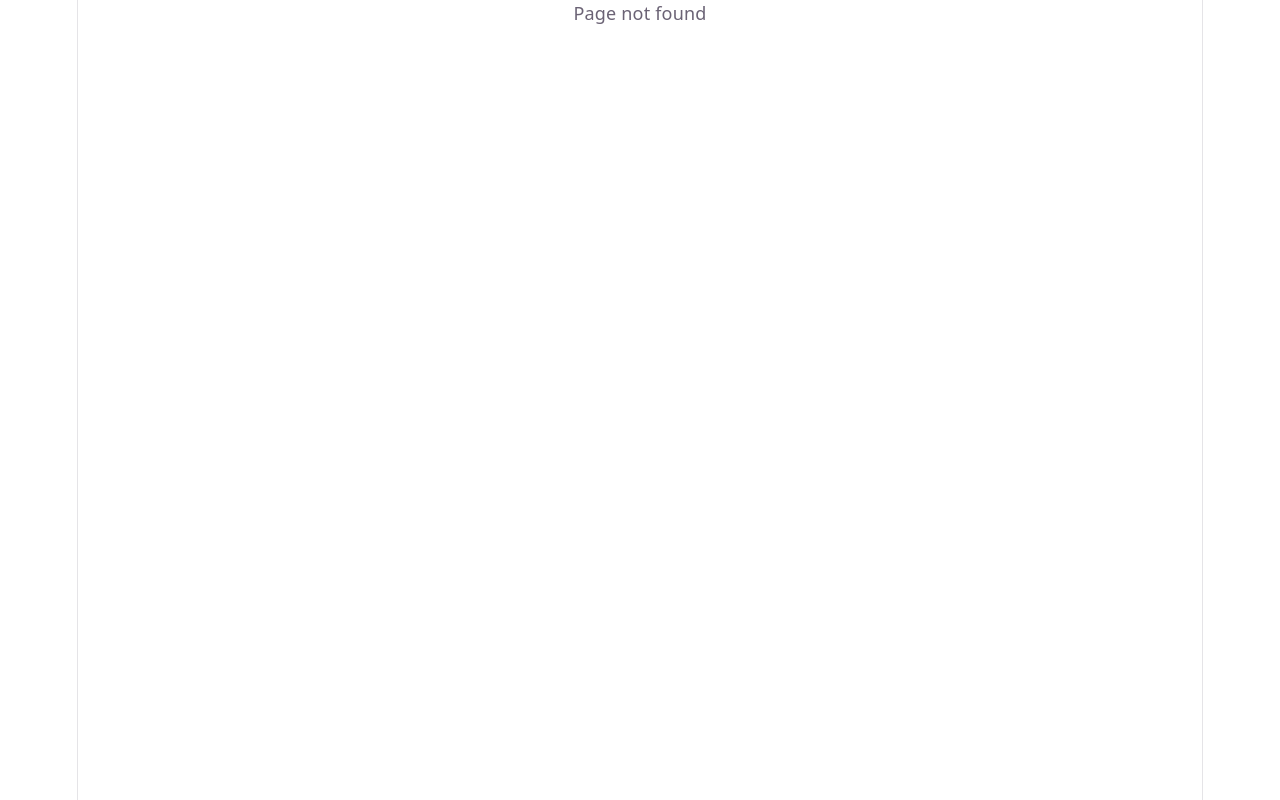
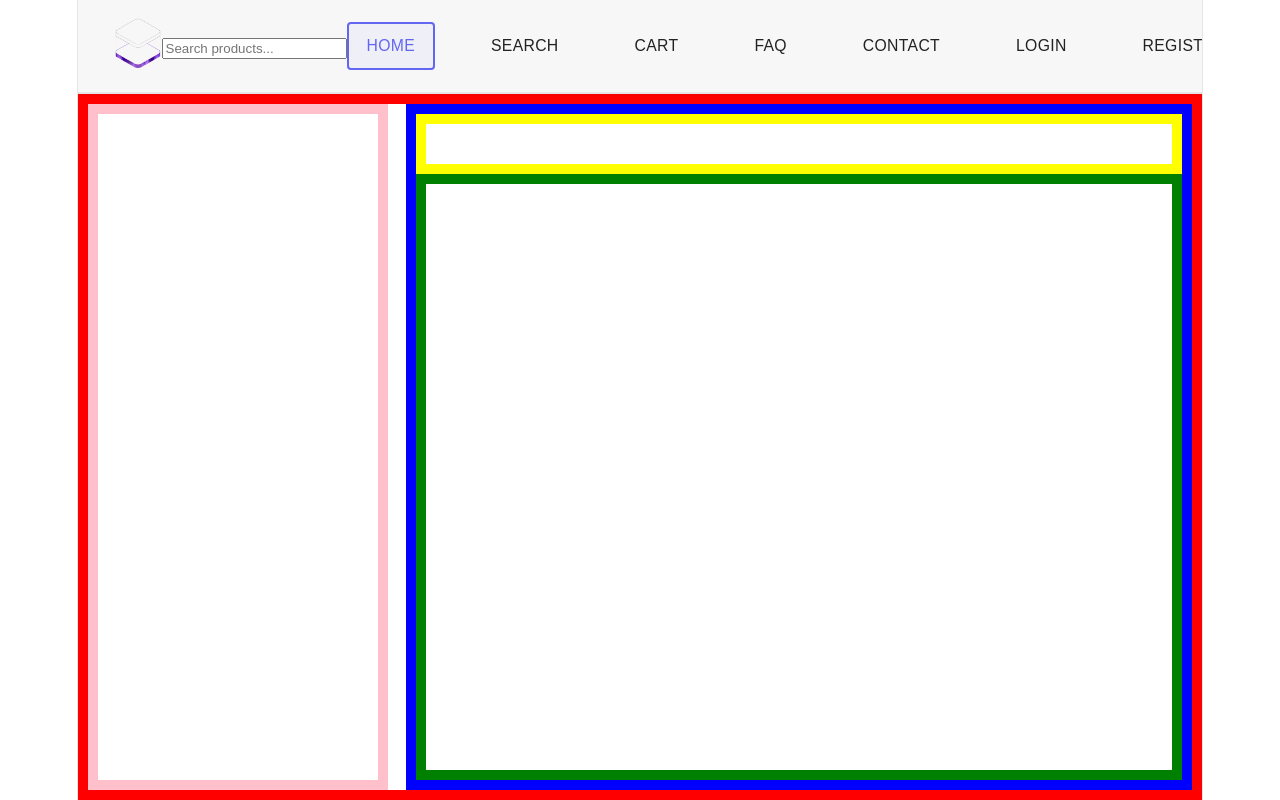
Before and after one commit to QNoah/ScalpCentral, a React (Vite) app in the folder Website/: page /search in a window 1280 px wide. Before the commit this address had no page. Built offline with nearby package versions, Linux system fonts and the light colour scheme.

Commit message:
navbar and start off search results page

```diff
--- a/Website/src/App.tsx
+++ b/Website/src/App.tsx
@@ -3,6 +3,7 @@ import './Components/Styling/RetroStyles.css';
 import { Routes, Route } from 'react-router-dom';
 import { LoginPage } from './Components/Pages/LoginPage';
 import { RegisterPage } from "./Components/Pages/RegisterPage";
+import { SearchResults } from './Components/Pages/SearchResults';
 import { HomePage } from "./Components/Pages/MainPage"
 import { useEffect, useState } from "react";
 import { getCookie } from "./Components/Functionalities/CookieUtils";
@@ -32,6 +33,7 @@ function App() {
           <Route path="/" element={<HomePage />}/>
           <Route path="/Login" element={<LoginPage />}/>
           <Route path="/Register" element={<RegisterPage />}/>
+          <Route path="/search" element={<SearchResults />} />
           <Route path="*" element={<p>Page not found</p>} />
         </Routes>
       </main>
--- /dev/null
+++ b/Website/src/Components/PageParts/Navbar.tsx
@@ -0,0 +1,45 @@
+import { useState } from 'react';
+import { Link } from 'react-router-dom';
+import logoImage from '../../assets/hero.png';
+import '../Styling/Navbar.css';
+
+export default function Navbar() {
+    const [search, setSearch] = useState("");
+
+    function handleSearchChange(event: React.ChangeEvent<HTMLInputElement>) {
+        setSearch(event.currentTarget.value);
+    }
+
+    function handleSearchSubmit(event: React.SubmitEvent<HTMLFormElement>) {
+        event.preventDefault();
+        navigate(`/search?query=${encodeURIComponent(search)}`);
+    }
+
+    function navigate(path: string) {
+        window.location.href = path;
+    }
+
+    return (
+        <div>
+            <header className="retro-header">
+                <div className="retro-header-content">
+                    <Link to="/">
+                    <img src={logoImage} alt="ScalpCentral" style={{ height: '50px' }} />
+                    </Link>
+                    <form onSubmit={handleSearchSubmit}>
+                        <input value={search} onChange={handleSearchChange} placeholder="Search products..." />
+                    </form>
+                    <nav className="retro-nav">
+                        <Link to="/" className="retro-nav-link active">HOME</Link>
+                        <Link to="/search" className="retro-nav-link">SEARCH</Link>
+                        <Link to="/cart" className="retro-nav-link">CART</Link>
+                        <Link to="/faq" className="retro-nav-link">FAQ</Link>
+                        <Link to="/contact" className="retro-nav-link">CONTACT</Link>
+                        <Link to="/login" className="retro-nav-link">LOGIN</Link>
+                        <Link to="/register" className="retro-nav-link">REGISTER</Link>
+                    </nav>
+                </div>
+            </header>
+        </div>
+    )
+}
--- a/Website/src/Components/Pages/MainPage.tsx
+++ b/Website/src/Components/Pages/MainPage.tsx
@@ -3,6 +3,7 @@ import { Search, Filter, TrendingUp, Zap, Flame, Droplet, Sparkles, Leaf } from
 import { Link } from 'react-router';
 import logoImage from '../../assets/hero.png';
 import '../Styling/HomeStyles.css';
+import Navbar from '../PageParts/Navbar';
 
 interface Product {
   id: number;
@@ -159,22 +160,7 @@ export function HomePage() {
       <div className="scanlines"></div>
       <div className="retro-grid"></div>
 
-      <header className="retro-header">
-        <div className="retro-header-content">
-          <Link to="/">
-            <img src={logoImage} alt="ScalpCentral" style={{ height: '100px' }} />
-          </Link>
-          <nav className="retro-nav">
-            <Link to="/" className="retro-nav-link active">HOME</Link>
-            <Link to="/search" className="retro-nav-link">SEARCH</Link>
-            <Link to="/cart" className="retro-nav-link">CART</Link>
-            <Link to="/faq" className="retro-nav-link">FAQ</Link>
-            <Link to="/contact" className="retro-nav-link">CONTACT</Link>
-            <Link to="/login" className="retro-nav-link">LOGIN</Link>
-            <Link to="/register" className="retro-nav-link">REGISTER</Link>
-          </nav>
-        </div>
-      </header>
+      <Navbar />
 
       <main className="retro-main">
         <div className="retro-content-wrapper">
--- /dev/null
+++ b/Website/src/Components/Pages/SearchResults.tsx
@@ -0,0 +1,36 @@
+import '../Styling/Search.css';
+import Navbar from '../PageParts/Navbar';
+
+export function SearchResults() {
+
+    return (
+        <div className="retro-container-search">
+            <Navbar />
+            <div className="search-content">
+                <div className="sidebar">
+
+                </div>
+                <div className="results-content">
+                    <div className="results-header">
+
+                    </div>
+                    <div className="results-grid">
+
+                    </div>
+                </div>
+            </div>
+        </div>
+
+    )
+}
+
+{/* <div className="retro-search-bar">
+              <Search className="retro-search-icon" size={20} />
+              <input
+                type="text"
+                placeholder="SEARCH PRODUCTS..."
+                value={searchQuery}
+                onChange={(e) => setSearchQuery(e.target.value)}
+                className="retro-search-input"
+              />
+            </div> */}
--- /dev/null
+++ b/Website/src/Components/Styling/Navbar.css
@@ -0,0 +1,76 @@
+:root {
+  --retro-bg: #ffffff;
+  --retro-surface: #f7f7f7;
+  --retro-border: #e5e5e5;
+  --retro-text: #222222;
+  --retro-text-muted: #777777;
+  --retro-accent: #6366f1;
+  --retro-accent-light: #818cf8;
+  --retro-purple: #6366f1;
+}
+
+/* Header */
+.retro-header {
+    position: sticky;
+    top: 0;
+    z-index: 50;
+    background: var(--retro-surface);
+    border-bottom: 2px solid var(--retro-border);
+    box-shadow: 0 2px 4px rgba(0, 0, 0, 0.05);
+}
+
+.retro-header-content {
+    max-width: 1400px;
+    margin: 0 auto;
+    padding: 1rem 2rem;
+    display: flex;
+    justify-content: space-between;
+}
+
+.retro-nav {
+    display: flex;
+    gap: 1rem;
+}
+
+.retro-nav-link {
+    font-family: 'Orbitron', sans-serif;
+    font-size: 0.875rem;
+    color: var(--retro-text);
+    text-decoration: none;
+    letter-spacing: 0.02em;
+    transition: all 0.2s ease;
+    padding: 0.5rem 1rem;
+    border: 2px solid transparent;
+    border-radius: 4px;
+}
+
+.retro-nav-link:hover,
+.retro-nav-link.active {
+    color: var(--retro-accent);
+    border-color: var(--retro-accent);
+    background: rgba(99, 102, 241, 0.05);
+}
+
+/* Search */
+.retro-search-section {
+    margin-bottom: 3rem;
+}
+
+.retro-search-bar {
+    display: flex;
+    align-items: center;
+    gap: 1rem;
+    background: var(--retro-surface);
+    border: 2px solid var(--retro-border);
+    border-radius: 4px;
+    padding: 1rem;
+}
+
+.retro-search-input {
+    flex: 1;
+    background: #ffffff;
+    border: 2px solid var(--retro-border);
+    color: var(--retro-text);
+    padding: 0.75rem 1rem;
+    border-radius: 4px;
+}
--- /dev/null
+++ b/Website/src/Components/Styling/Search.css
@@ -0,0 +1,50 @@
+:root {
+  --retro-bg: #ffffff;
+  --retro-surface: #f7f7f7;
+  --retro-border: #e5e5e5;
+  --retro-text: #222222;
+  --retro-text-muted: #777777;
+  --retro-accent: #6366f1;
+  --retro-accent-light: #818cf8;
+  --retro-purple: #6366f1;
+}
+
+/* Container */
+.retro-container-search {
+    min-height: 100vh;
+    width: 100%;
+    background: var(--retro-bg);
+    position: relative;
+    overflow-x: hidden;
+    display: flex;
+    flex-direction: column;
+}
+
+.search-content {
+    flex: 1;
+    display: flex;
+    gap: 1rem;
+    border: 10px solid red;
+}
+
+.sidebar {
+    min-width: 280px;
+    border: 10px solid pink;
+}
+
+.results-content {
+    flex: 1;
+    border: 10px solid blue;
+    display: flex;
+    flex-direction: column;
+}
+
+.results-header {
+    min-height: 40px;
+    border: 10px solid yellow;
+}
+
+.results-grid {
+    flex: 1;
+    border: 10px solid green;
+}
```
